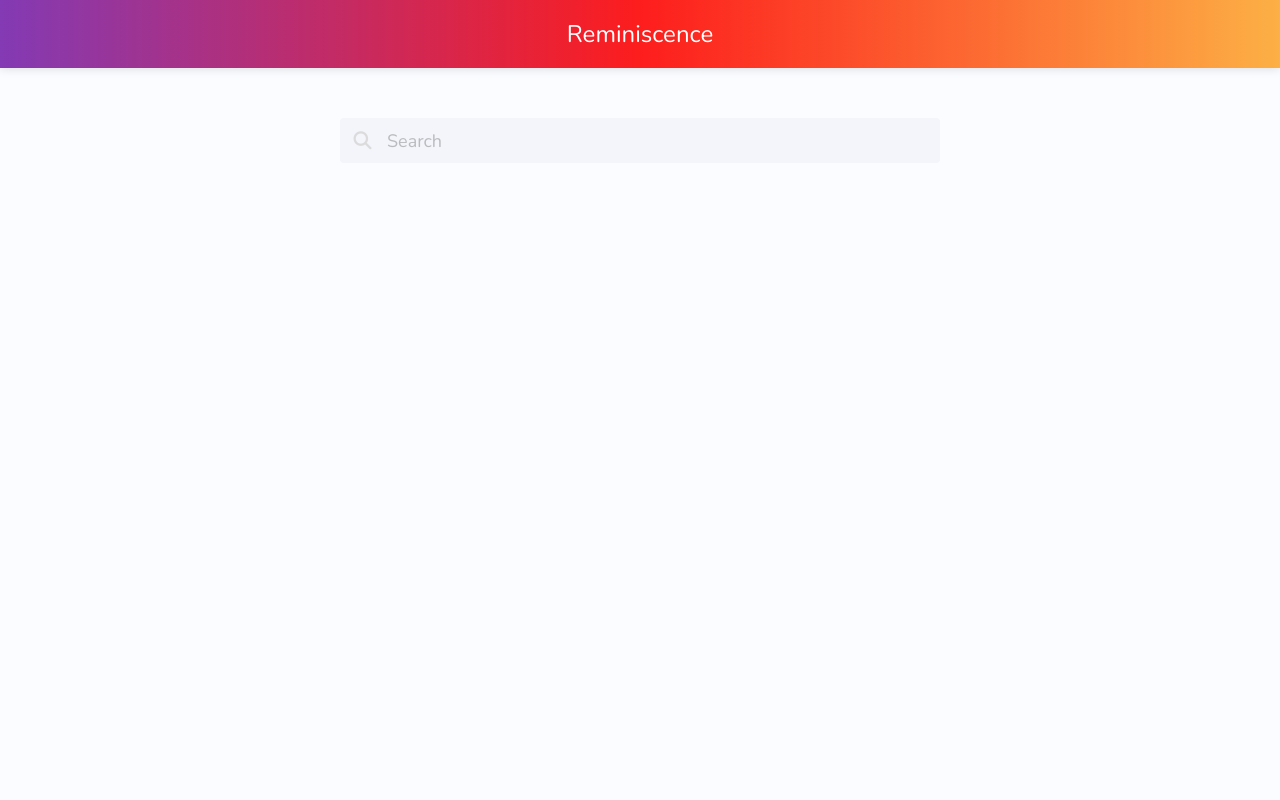
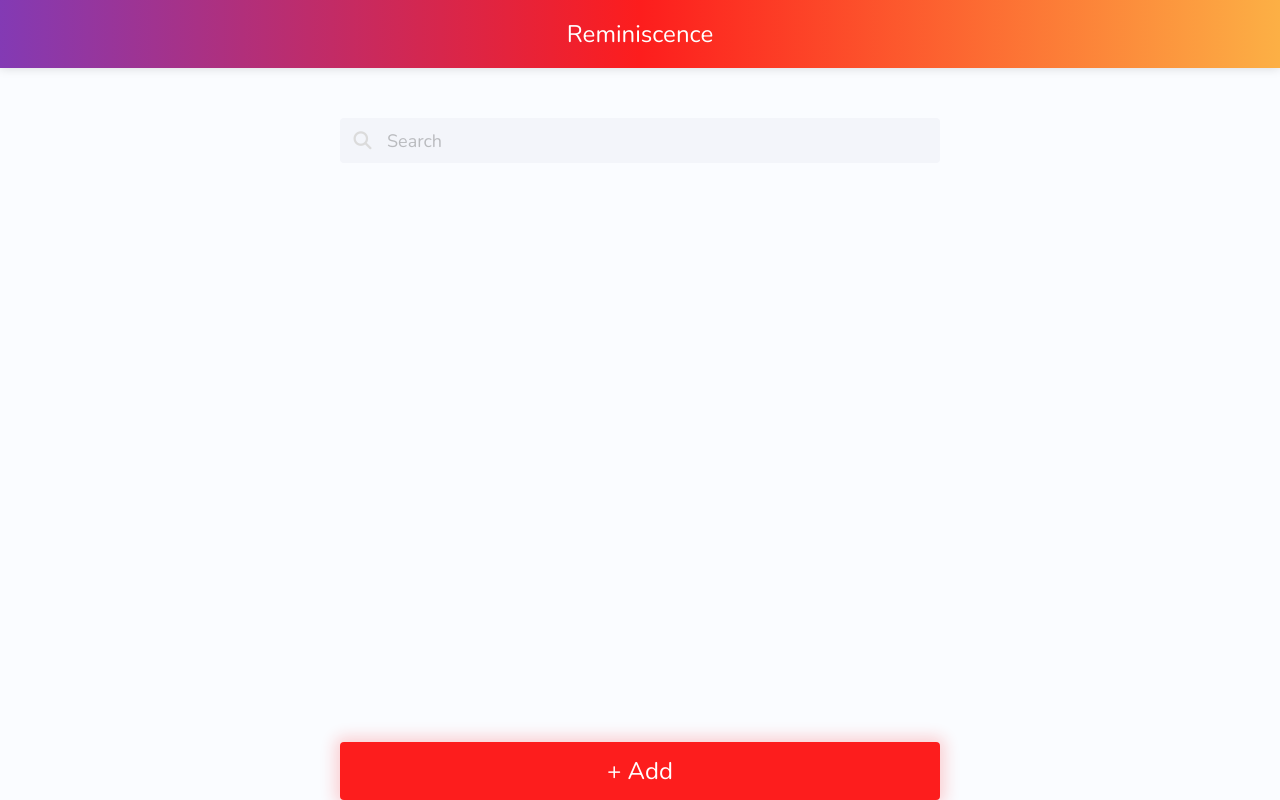
Before and after one commit to hunnain-atif/reminiscence, an Angular app in the folder reminiscence-frontend/: page / in a window 1280 px wide. Built offline with nearby package versions, Linux system fonts and the light colour scheme.

Commit message:
create + add button for creating new entries

```diff
--- a/reminiscence-frontend/src/app/pages/journal-details/journal-details.component.ts
+++ b/reminiscence-frontend/src/app/pages/journal-details/journal-details.component.ts
@@ -1,5 +1,6 @@
 import { Component, OnInit } from '@angular/core';
 import { NgForm } from '@angular/forms';
+import { Router } from '@angular/router';
 import { Journal } from 'src/app/shared/journal.model';
 import { JournalsService } from 'src/app/shared/journals.service';
 
@@ -12,7 +13,7 @@ export class JournalDetailsComponent implements OnInit {
 
   journal: Journal;
 
-  constructor(private journalService: JournalsService) { }
+  constructor(private journalService: JournalsService, private router: Router) { }
 
   ngOnInit(): void {
     this.journal = new Journal();
@@ -20,6 +21,7 @@ export class JournalDetailsComponent implements OnInit {
 
   onSubmit(form: NgForm) {
     this.journalService.add(form.value);
+    this.router.navigateByUrl('/');
 
   }
 
--- a/reminiscence-frontend/src/app/pages/journal-list/journal-list.component.html
+++ b/reminiscence-frontend/src/app/pages/journal-list/journal-list.component.html
@@ -11,6 +11,8 @@
     </div>
 
     <div class="journal-list">
-        <app-journal-card *ngFor="let journal of journals" title="journal.date" bdoy="journal.body"></app-journal-card>
+        <app-journal-card *ngFor="let journal of journals" [title]="journal.date" [body]="journal.body"></app-journal-card>
     </div>
+
+    <button class="button floating-add-button is-primary" routerLink="new">+ Add</button>
 </div>
--- a/reminiscence-frontend/src/app/pages/journal-list/journal-list.component.scss
+++ b/reminiscence-frontend/src/app/pages/journal-list/journal-list.component.scss
@@ -1,3 +1,5 @@
+@import "../../../main-styless.scss";
+
 .main-container {
   display: flex;
   flex-direction: column;
@@ -8,9 +10,20 @@
 
 .journal-list {
   margin-top: 35px;
+  margin-bottom: 70px;
 }
 
 app-journal-card {
   display: block;
   margin-bottom: 25px;
 }
+
+.floating-add-button {
+  position: fixed;
+  bottom: 0;
+  height: 58px;
+  width: 600px;
+  font-size: 24px;
+  border-radius: 4px;
+  box-shadow: 0 0 15px 5px rgba($red, 0.2);
+}
```
